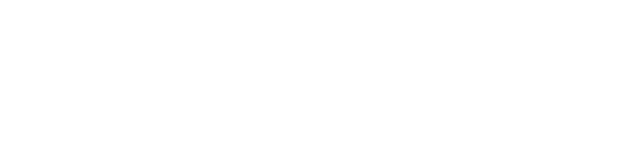
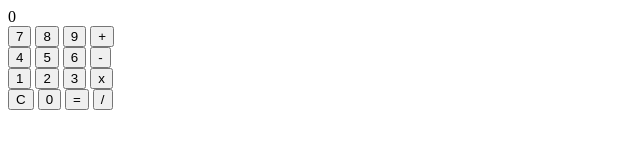
Before and after one commit to bubblegum-pop/calculator, a plain HTML site: page index.html in a window 1280 px wide. Shown: the whole page, without its empty margins (0-640 px from the left). Drawn offline with Linux system fonts and the light colour scheme.

Commit message:
Create calculator in index.html

```diff
--- a/index.html
+++ b/index.html
@@ -8,6 +8,32 @@
   <script src="./main.js" defer></script>
 </head>
 <body>
-
+  <div class="container">
+    <div class="display">0</div>
+    <div class="row">
+      <button class="number">7</button>
+      <button class="number">8</button>
+      <button class="number">9</button>
+      <button class="operator" id="add">+</button>
+    </div>
+    <div class="row">
+      <button class="number">4</button>
+      <button class="number">5</button>
+      <button class="number">6</button>
+      <button class="operator" id="subtract">-</button>
+    </div>
+    <div class="row">
+      <button class="number">1</button>
+      <button class="number">2</button>
+      <button class="number">3</button>
+      <button class="operator" id="multiply">x</button>
+    </div>
+    <div class="row">
+      <button id="clear">C</button>
+      <button class="number">0</button>
+      <button class="operator" id="equals">=</button>
+      <button class="operator" id="divide">/</button>
+    </div>
+  </div>
 </body>
 </html>
```
